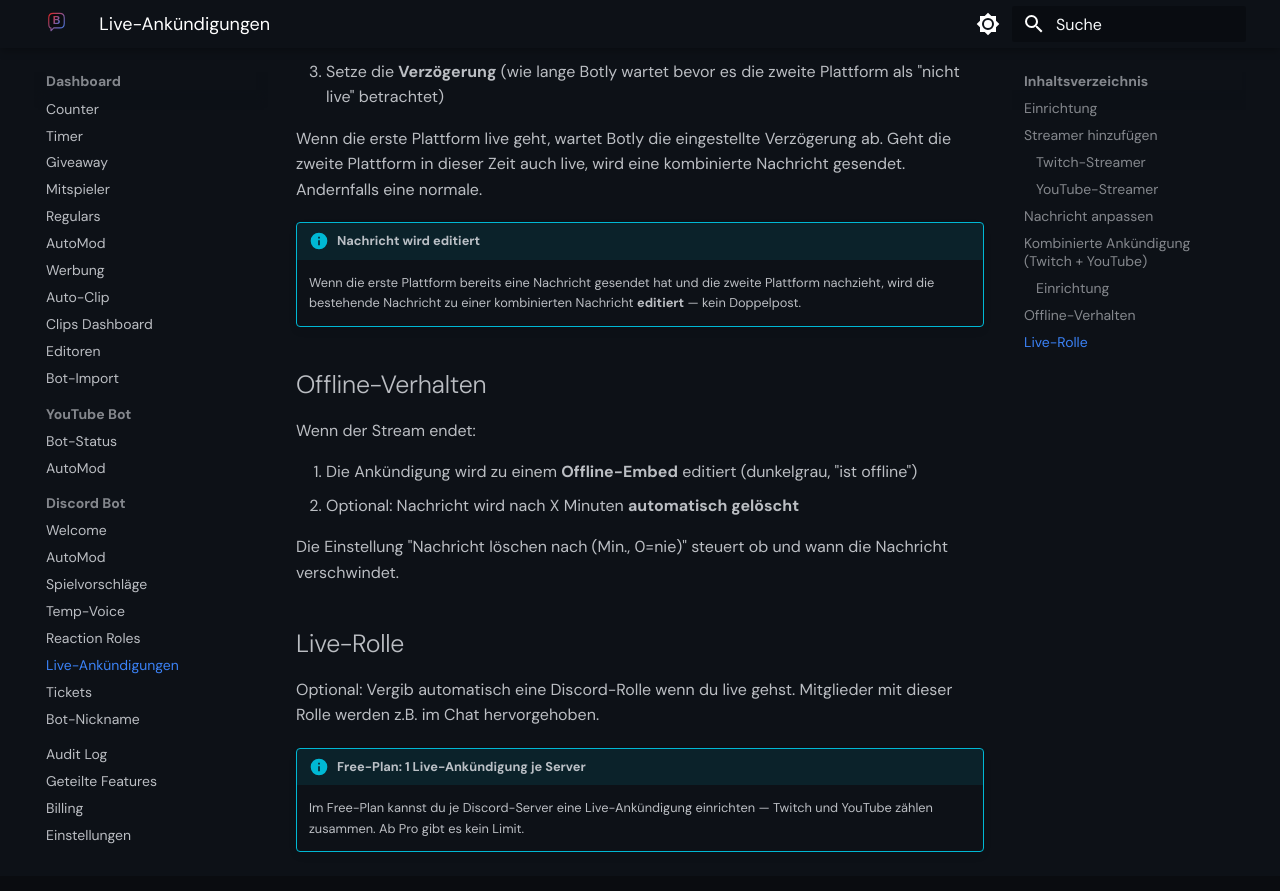
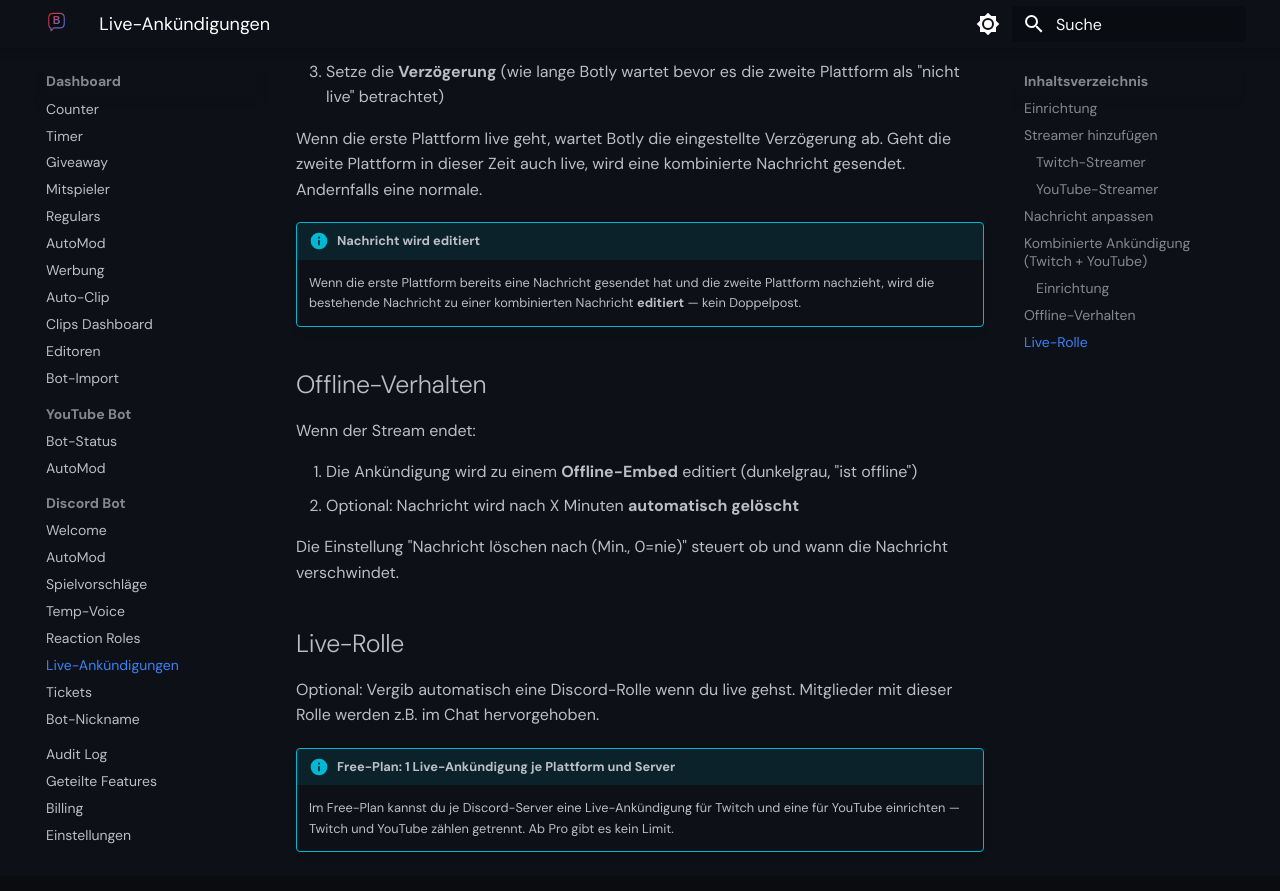
Before and after one commit to thymply/botly-docs, an MkDocs documentation site: the page built from docs/dashboard/discord/live-ankuendigungen.md, in a window 1280 px wide and 900 px high, scrolled down 1510 px. Shown: the top 891 px of the window. Built offline with MkDocs 1.6.1 and Material for MkDocs 9.7.7, drawn with Linux system fonts in a browser that asks for light colours; plug-ins that fetch from the network failed and are left out.

Commit message:
docs: Live-Ankündigungen 1 je Plattform und Server (F-20261113-25)
Co-Authored-By: Claude Opus 5.5 <noreply@anthropic.com>
Claude-Session: https://claude.ai/code/session_01FVTiApXW9VzDKUxkzaVt4t

```diff
--- a/docs/dashboard/discord/live-ankuendigungen.md
+++ b/docs/dashboard/discord/live-ankuendigungen.md
@@ -65,5 +65,5 @@ Die Einstellung "Nachricht löschen nach (Min., 0=nie)" steuert ob und wann die
 
 Optional: Vergib automatisch eine Discord-Rolle wenn du live gehst. Mitglieder mit dieser Rolle werden z.B. im Chat hervorgehoben.
 
-!!! info "Free-Plan: 1 Live-Ankündigung je Server"
-    Im Free-Plan kannst du je Discord-Server eine Live-Ankündigung einrichten — Twitch und YouTube zählen zusammen. Ab Pro gibt es kein Limit.
+!!! info "Free-Plan: 1 Live-Ankündigung je Plattform und Server"
+    Im Free-Plan kannst du je Discord-Server eine Live-Ankündigung für Twitch und eine für YouTube einrichten — Twitch und YouTube zählen getrennt. Ab Pro gibt es kein Limit.
```
Also changed, not shown: docs/erste-schritte/feature-uebersicht.md (+1 -1 lines), docs/faq.md (+1 -1 lines).
